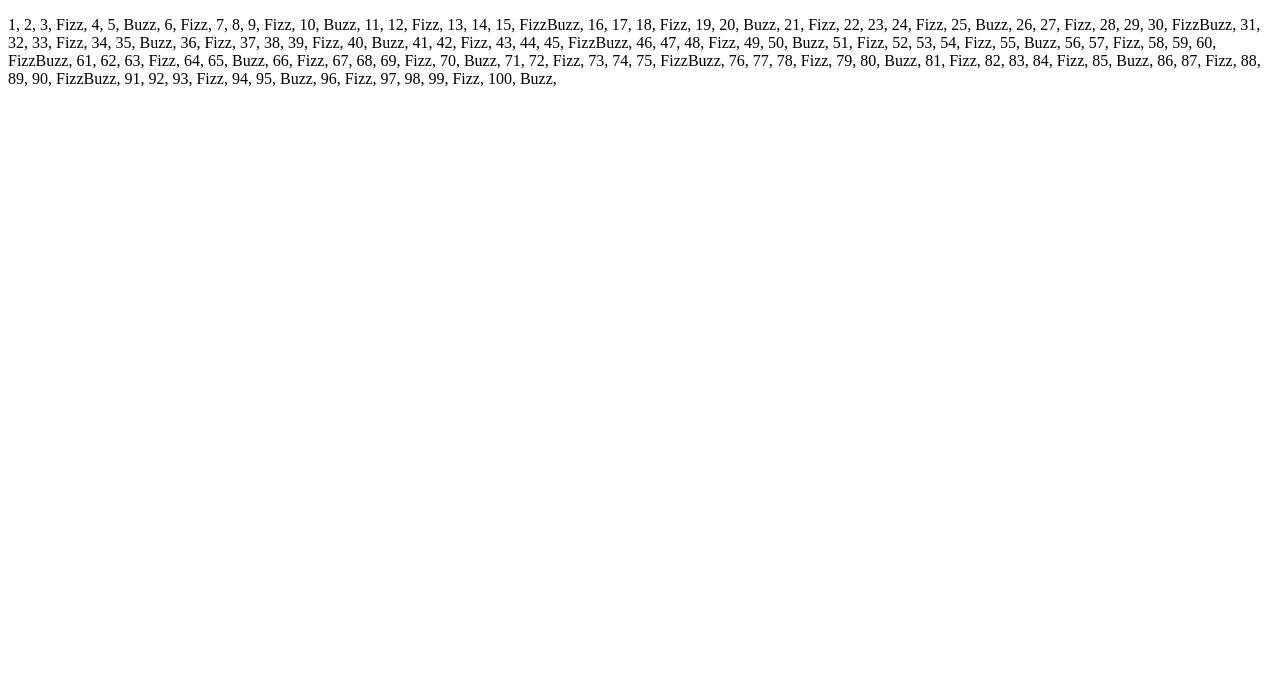
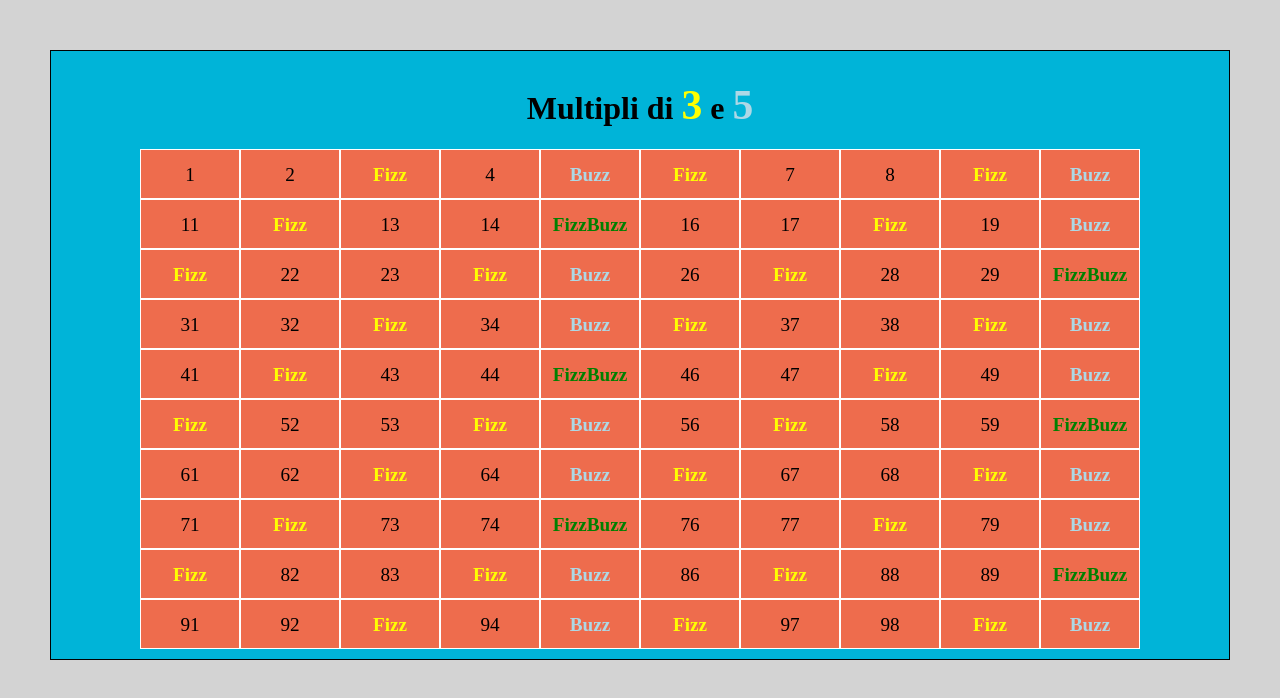
Before and after one commit to Cristian-301/js-fizzbuzz, a plain HTML site: page index.html in a window 1280 px wide. Drawn offline with Linux system fonts and the light colour scheme.

Commit message:
FizzBuzz

```diff
--- /dev/null
+++ b/css/style.css
@@ -0,0 +1,60 @@
+* {
+  box-sizing: border-box;
+  margin: 0;
+  padding: 0;
+}
+
+body {
+  background-color: lightgray;
+}
+
+#contenitore {
+  margin: 50px;
+  border: 1px solid black;
+  background-color: #00b4d8;
+}
+
+h1 {
+  text-align: center;
+  margin: 20px;
+}
+
+#contenitore {
+  padding: 10px;
+}
+
+#contenitore ul li {
+  height: 50px;
+  width: 100px;
+  line-height: 40px;
+  list-style: none;
+  border: 1px solid white;
+  text-align: center;
+  padding: 5px;
+  float: left;
+  /* color: white; */
+  font-size: 1.2em;
+}
+
+#lista-numeri {
+  height: 500px;
+  width: 1000px;
+  margin: auto;
+  background-color: #ee6c4d;
+}
+
+.yellow {
+  color: yellow;
+  font-weight: bolder;
+  font-size: 1.3em;
+}
+.blue {
+  color: lightblue;
+  font-weight: bolder;
+  font-size: 1.3em;
+}
+.green {
+  color: green;
+  font-weight: bolder;
+  font-size: 1.3em;
+}
--- a/index.html
+++ b/index.html
@@ -3,10 +3,17 @@
   <head>
     <meta charset="utf-8">
     <title>FizzBuzz</title>
+    <link rel="stylesheet" href="css/style.css">
   </head>
   <body>
 
-    <p id="numeri"></p>
+    <div id="contenitore">
+      <h1>Multipli di <span class="yellow">3</span>  e <span class="blue">5</span> </h1>
+      <div id="lista-numeri">
+        <ul id="numeri"></ul>
+
+      </div>
+    </div>
     <script src="js/script.js" charset="utf-8"></script>
   </body>
 </html>
--- a/js/script.js
+++ b/js/script.js
@@ -5,19 +5,21 @@
 
 
 for ( var i = 1; i < 101; i++) {
-  console.log(i)
+  // console.log(i)
 
 
-  document.getElementById("numeri").innerHTML += i + ", ";
   if (i % 3 == 0 && i % 5 == 0) {
-    console.log( "FizzBuzz");
-    document.getElementById("numeri").innerHTML +=  " FizzBuzz, ";
+    console.log(  "FizzBuzz");
+    document.getElementById("numeri").innerHTML +=  '<li class="green">' + " FizzBuzz " + "</li>";
   } else if (i % 5 == 0) {
     console.log("Buzz");
-    document.getElementById("numeri").innerHTML +=  " Buzz, ";
+    document.getElementById("numeri").innerHTML += '<li class="blue">' + " Buzz " + "</li>";
   } else if (i % 3 == 0) {
     console.log("Fizz");
-    document.getElementById("numeri").innerHTML +=  " Fizz, ";
+    document.getElementById("numeri").innerHTML += '<li class="yellow">' + "Fizz" + "</li>";
+  } else {
+    console.log(i)
+    document.getElementById("numeri").innerHTML += "<li>" + i + "</li>";
   }
 
 }
```
